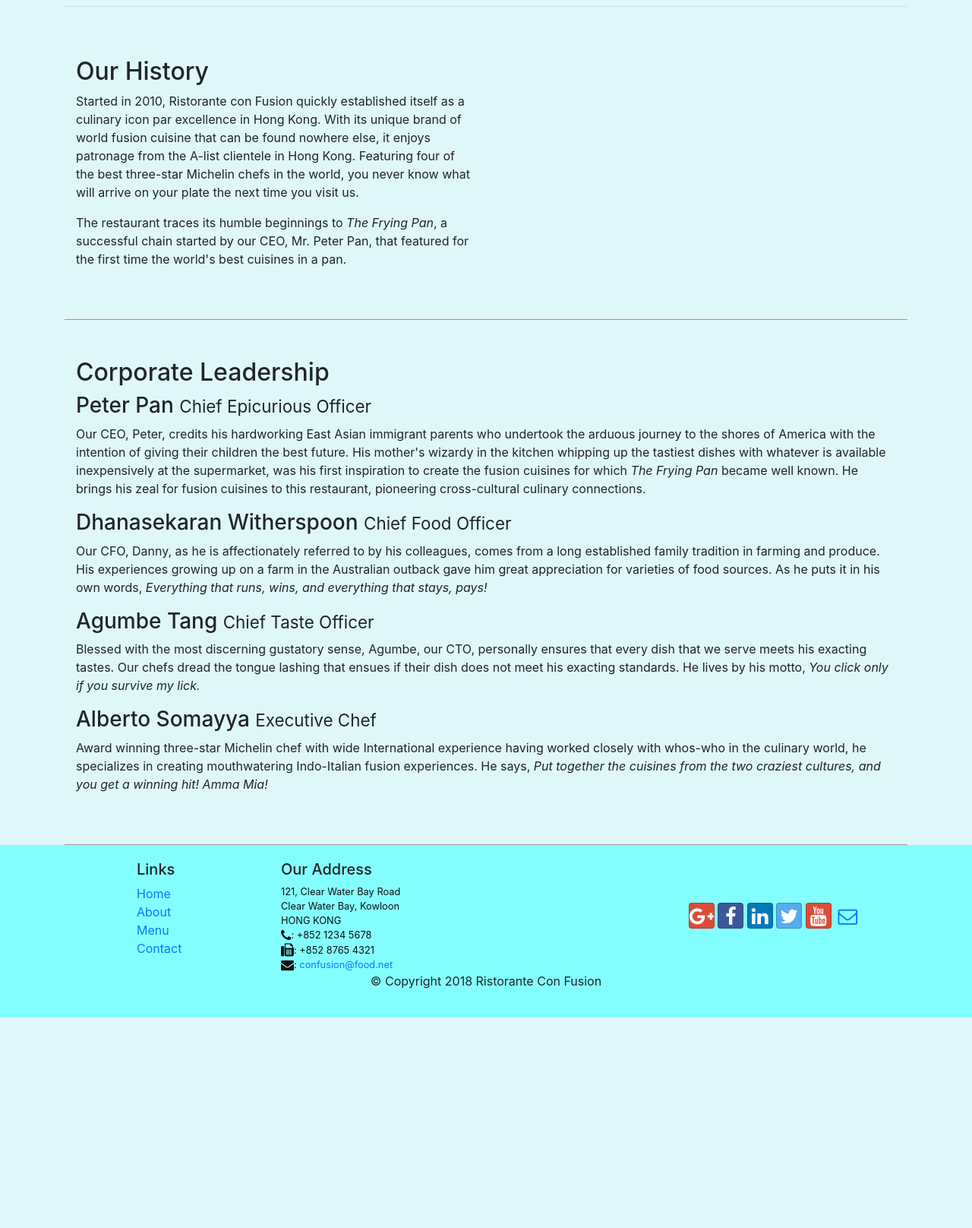
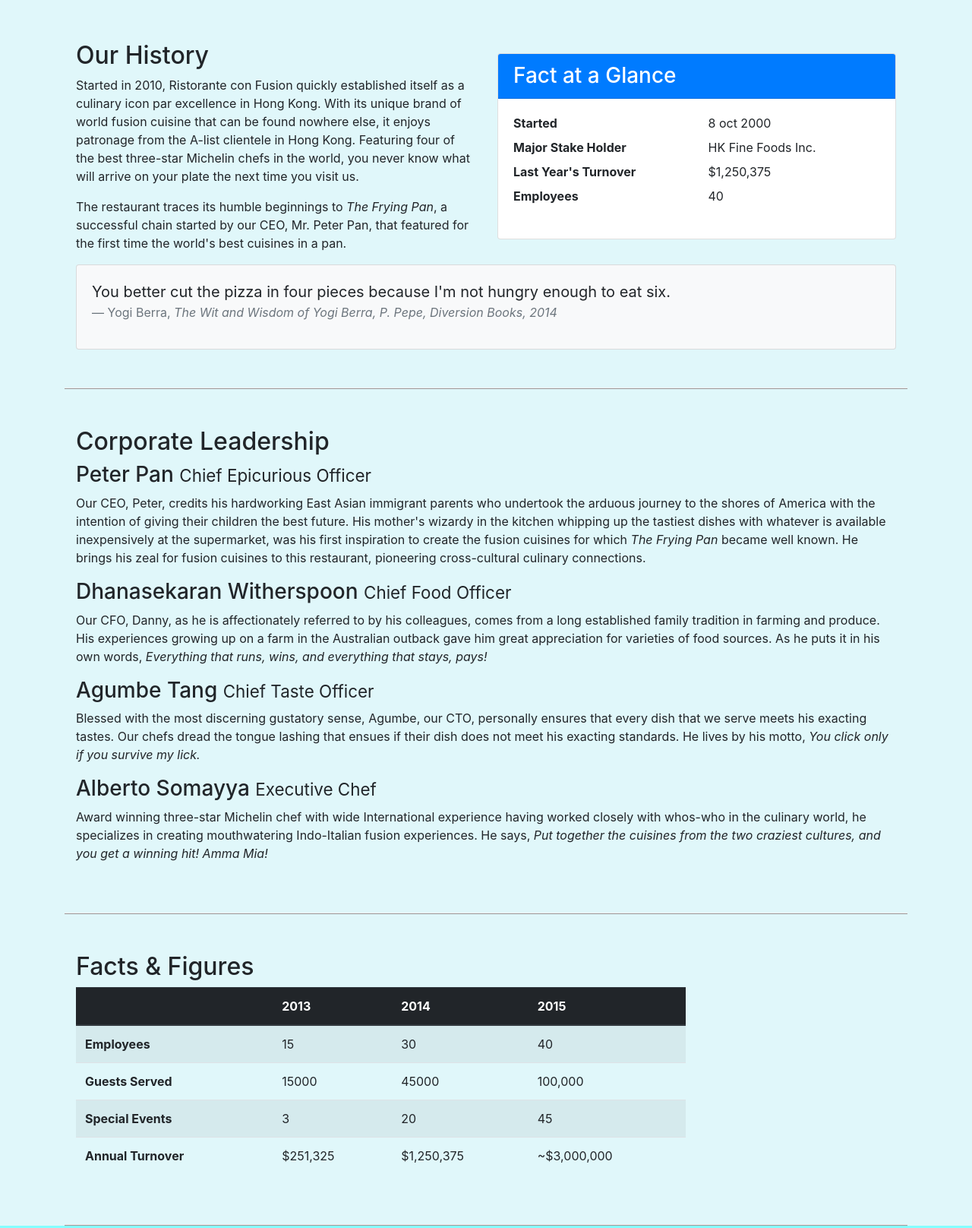
Before and after one commit to shashank-reddy-pulipelly/bootstrap-course-full-untill-gulp-, a website: page aboutus.html in a window 1280 px wide. Shown: the part 440-2056 px from the top of the page at 76% size. Before the commit the page ends 1779 px from the top, so only its background shows below. Drawn offline with nearby package versions, Linux system fonts and the light colour scheme.

Commit message:
images and media

```diff
--- a/aboutus.html
+++ b/aboutus.html
@@ -21,7 +21,7 @@
               <button class="navbar-toggler" type="button" data-toggle="collapse" data-target="#Navbar">
                     <span class="navbar-toggler-icon"></span>
               </button>
-              <a class="navbar-brand mr-auto" href="#">Ristorante con Fusion</a>
+              <a class="navbar-brand mr-auto" href="index.html"><img src="img/logo.png" height="30" width="41"></a>
               <div class="collapse navbar-collapse" id="Navbar">
                 <ul class="navbar-nav mr-auto">
                     <li class="nav-item "><a class="nav-link" href="index.html"><span class="fa fa-home fa-lg">  </span> Home</a></li>
@@ -38,11 +38,12 @@
     <header class="jumbotron">
         <div class="container">
             <div class="row row-header">
-                <div class="col-12 col-sm-6">
+                <div class="col-12 col-sm-8">
                     <h1>Ristorante con Fusion</h1>
                     <p>We take inspiration from the World's best cuisines, and create a unique fusion experience. Our lipsmacking creations will tickle your culinary senses!</p>
                 </div>
-                <div class="col-12 col-sm">
+                <div class="col-12 col-sm align-self-center">
+                    <img src="img/logo.png" class="img-fluid">
                 </div>
             </div>
         </div>
@@ -66,7 +67,35 @@
                 <p>Started in 2010, Ristorante con Fusion quickly established itself as a culinary icon par excellence in Hong Kong. With its unique brand of world fusion cuisine that can be found nowhere else, it enjoys patronage from the A-list clientele in Hong Kong.  Featuring four of the best three-star Michelin chefs in the world, you never know what will arrive on your plate the next time you visit us.</p>
                 <p>The restaurant traces its humble beginnings to <em>The Frying Pan</em>, a successful chain started by our CEO, Mr. Peter Pan, that featured for the first time the world's best cuisines in a pan.</p>
             </div>
-            <div class="col-sm-6" >
+            <div class="col-sm-6 mb-3" >
+                <div class="card">
+                    <h3 class="card-header bg-primary text-white">Fact at a Glance</h3>
+                 <div class="card-body">
+                     <dl class="row">
+                         <dt class="col-6">Started</dt>
+                         <dd class="col-6">8 oct 2000</dd>
+                         <dt class="col-6">Major Stake Holder</dt>
+                         <dd class="col-6">HK Fine Foods Inc.</dd>
+                         <dt class="col-6">Last Year's Turnover</dt>
+                         <dd class="col-6">$1,250,375</dd>
+                         <dt class="col-6">Employees</dt>
+                         <dd class="col-6">40</dd>
+                     </dl>
+
+                 </div>
+                </div>
+            </div>
+            <div class="col-12">
+                <div class="card card-body bg-light">
+                    <blockquote class="blockquote">
+                        <p class="mb-0">You better cut the pizza in four pieces because
+                            I'm not hungry enough to eat six.</p>
+                        <footer class="blockquote-footer">Yogi Berra,
+                            <cite title="Source Title">The Wit and Wisdom of Yogi Berra,
+                            P. Pepe, Diversion Books, 2014</cite>
+                        </footer>
+                    </blockquote>
+                </div>
             </div>
         </div>
 
@@ -84,6 +113,52 @@
                 <p class="d-none d-sm-block">Award winning three-star Michelin chef with wide International experience having worked closely with whos-who in the culinary world, he specializes in creating mouthwatering Indo-Italian fusion experiences. He says, <em>Put together the cuisines from the two craziest cultures, and you get a winning hit! Amma Mia!</em></p>
             </div>
        </div>
+       <div class="row row-content">
+        <div class="col-12 col-sm-9">
+            <h2>Facts &amp; Figures</h2>
+            <div class="table-responsive">
+                <table class="table table-striped">
+                    <thead class="thead-dark">
+                        <tr>
+                            <th>&nbsp;</th>
+                            <th>2013</th>
+                            <th>2014</th>
+                            <th>2015</th>
+                        </tr>
+                    </thead>
+                    <tbody>
+                        <tr>
+                            <th>Employees</th>
+                            <td>15</td>
+                            <td>30</td>
+                            <td>40</td>
+                        </tr>
+                        <tr>
+                            <th>Guests Served</th>
+                            <td>15000</td>
+                            <td>45000</td>
+                            <td>100,000</td>
+                        </tr>
+                        <tr>
+                            <th>Special Events</th>
+                            <td>3</td>
+                            <td>20</td>
+                            <td>45</td>
+                        </tr>
+                        <tr>
+                            <th>Annual Turnover</th>
+                            <td>$251,325</td>
+                            <td>$1,250,375</td>
+                            <td>~$3,000,000</td>
+                        </tr>
+                    </tbody>
+                </table>
+             </div>
+        </div>
+         <div class="col-12 col-sm-3">
+        </div>
+   </div>
+
 
     </div>
 
--- a/css/styles.css
+++ b/css/styles.css
@@ -1,6 +1,6 @@
 .row-header{
   margin:0px auto;
-  padding :0px auto;
+  padding :0px;
 }
 .row-content{
   margin:0px auto;
```
Also changed, not shown: contactus.html (+4 -3 lines), index.html (+27 -8 lines), img/1.png (added), img/3.png (added), img/alberto.png (added), img/buffet.png (added), img/download.png (added), img/download2.png (added), img/logo.png (added), img/uthappizza.png (added), 1 other file.
